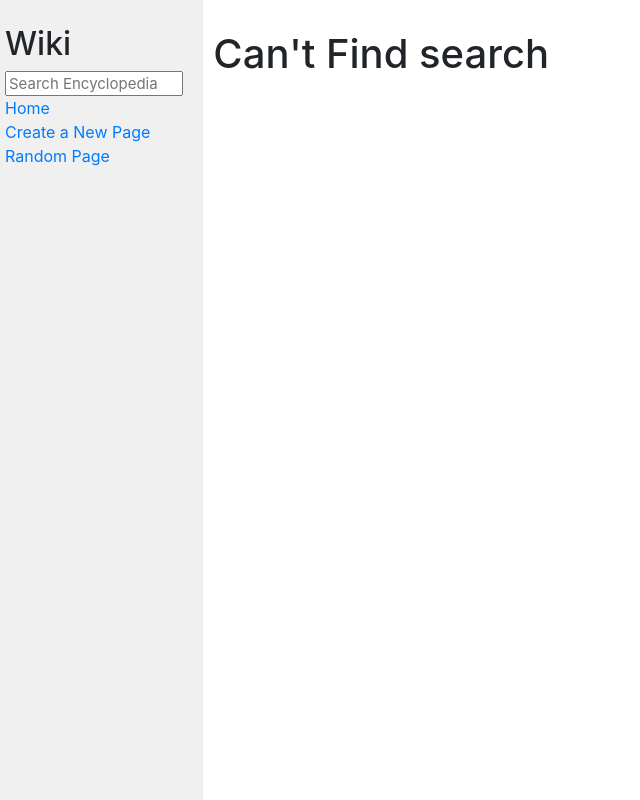
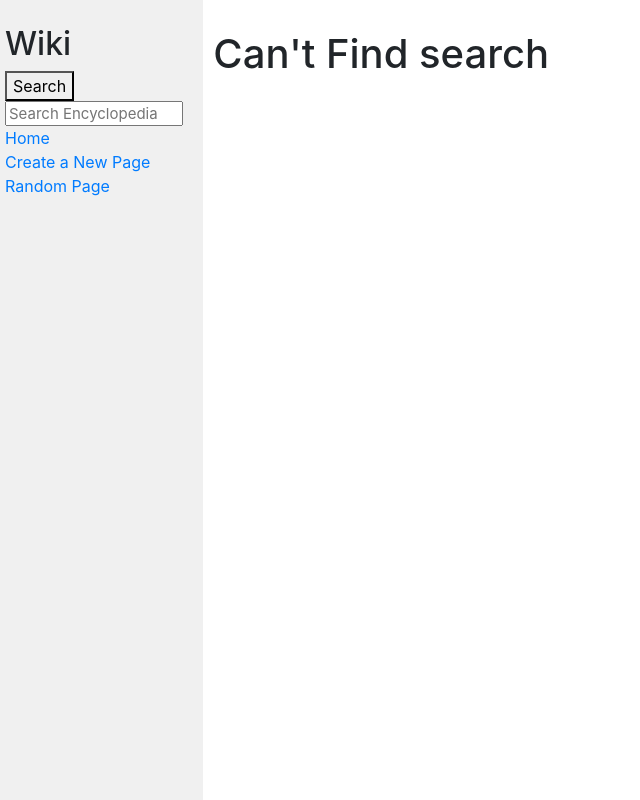
Before and after one commit to CarolineGould/Project_1, a Django app: page /wiki/search in a window 1280 px wide. Shown: the whole page, without its empty margins (0-640 px from the left). Run offline with Django 3.2, Linux system fonts and the light colour scheme; some libraries are stand-ins or nearby versions.

Commit message:
Search working for exact matches

```diff
--- a/wiki/encyclopedia/templates/encyclopedia/layout.html
+++ b/wiki/encyclopedia/templates/encyclopedia/layout.html
@@ -12,8 +12,10 @@
         <div class="row">
             <div class="sidebar col-lg-2 col-md-3">
                 <h2>Wiki</h2>
-                <form>
-                    <input class="search" type="text" name="q" placeholder="Search Encyclopedia">
+                <form action= "search" method="post">
+                    {% csrf_token %}
+                    <button type="submit">Search</button>
+                    <input class="search" type="text" name="search_title" placeholder="Search Encyclopedia">
                 </form>
                 <div>
                     <a href="{% url 'index' %}">Home</a>
@@ -22,7 +24,7 @@
                     <a href="{% url 'add' %}">Create a New Page</a>
                 </div>
                 <div>
-                    <a href="{% url 'random ' %}">Random Page</a>
+                    <a href="{% url 'random' %}">Random Page</a>
                 </div>
                 {% block nav %}
                 {% endblock %}
--- a/wiki/encyclopedia/urls.py
+++ b/wiki/encyclopedia/urls.py
@@ -8,5 +8,6 @@
     path ("add", views.add, name= "add"),
     path ("create_page", views.create_page, name= "create_page"),
     path("random/", views.random_page, name="random"),
+    path("search", views.search, name="search")
 
 ]
--- a/wiki/encyclopedia/views.py
+++ b/wiki/encyclopedia/views.py
@@ -11,6 +11,9 @@
 class EntryForm(forms.Form):
     entry_title = forms.CharField(label="New Entry Title")
     entry_text =  forms.CharField(widget=forms.Textarea)
+
+class SearchForm(forms.Form):
+    search_title = forms.CharField()
 
 mark = Markdown()
 
@@ -64,3 +67,12 @@
     entries = util.list_entries()
     selected_page = random.choice(entries)
     return HttpResponseRedirect(reverse('entry', args=[selected_page]))
+
+def search (request):
+    entries = util.list_entries()
+    form= SearchForm(request.POST)
+    search_title  = form ["search_title"].value()
+    result = filter(lambda title: title.find(search_title) != -1, entries)
+    return render (request, "encyclopedia/search.html", {
+       "entries": result
+    })
```
Also changed, not shown: wiki/encyclopedia/templates/encyclopedia/search.html (added, +16 -0 lines).
